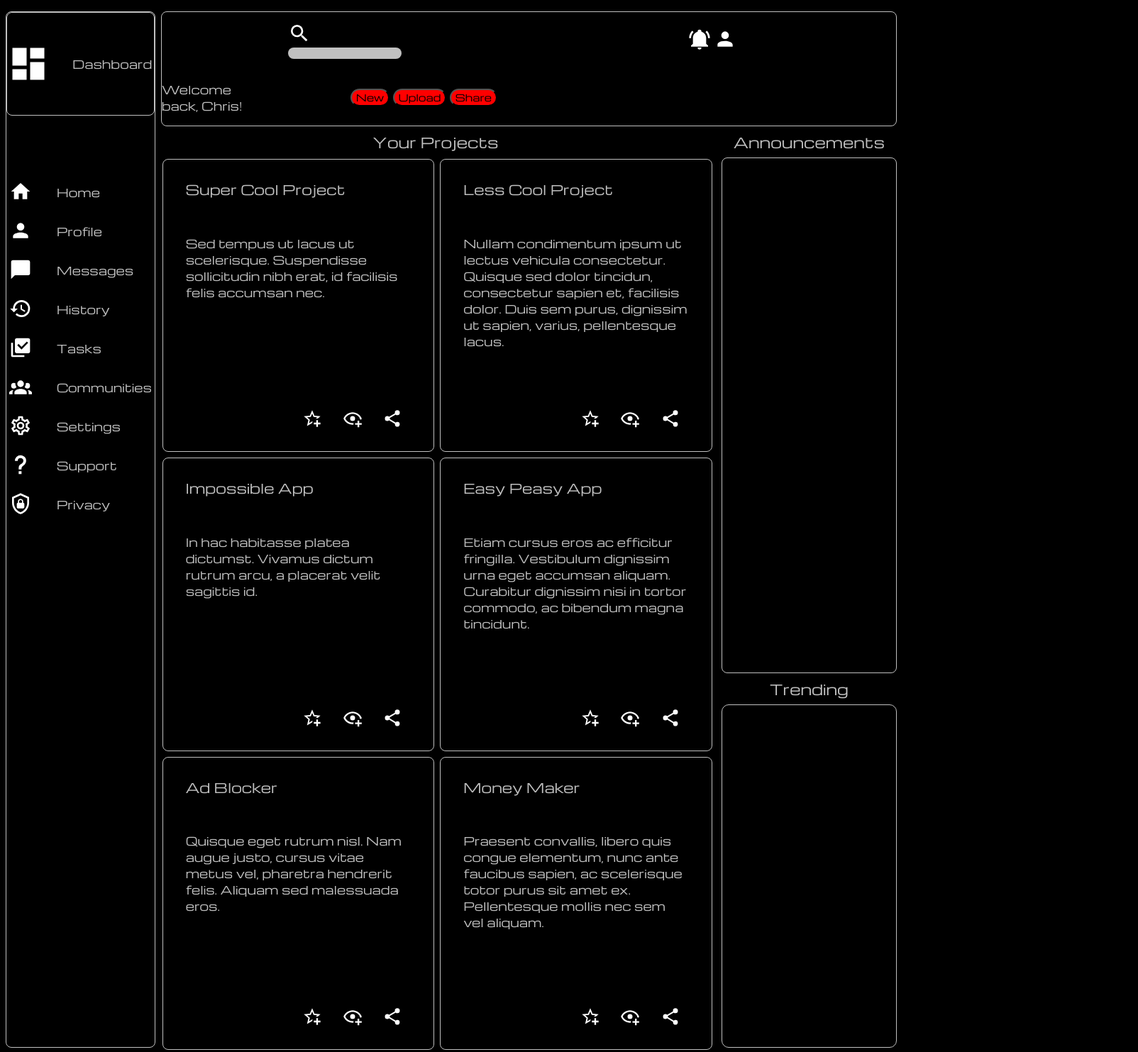
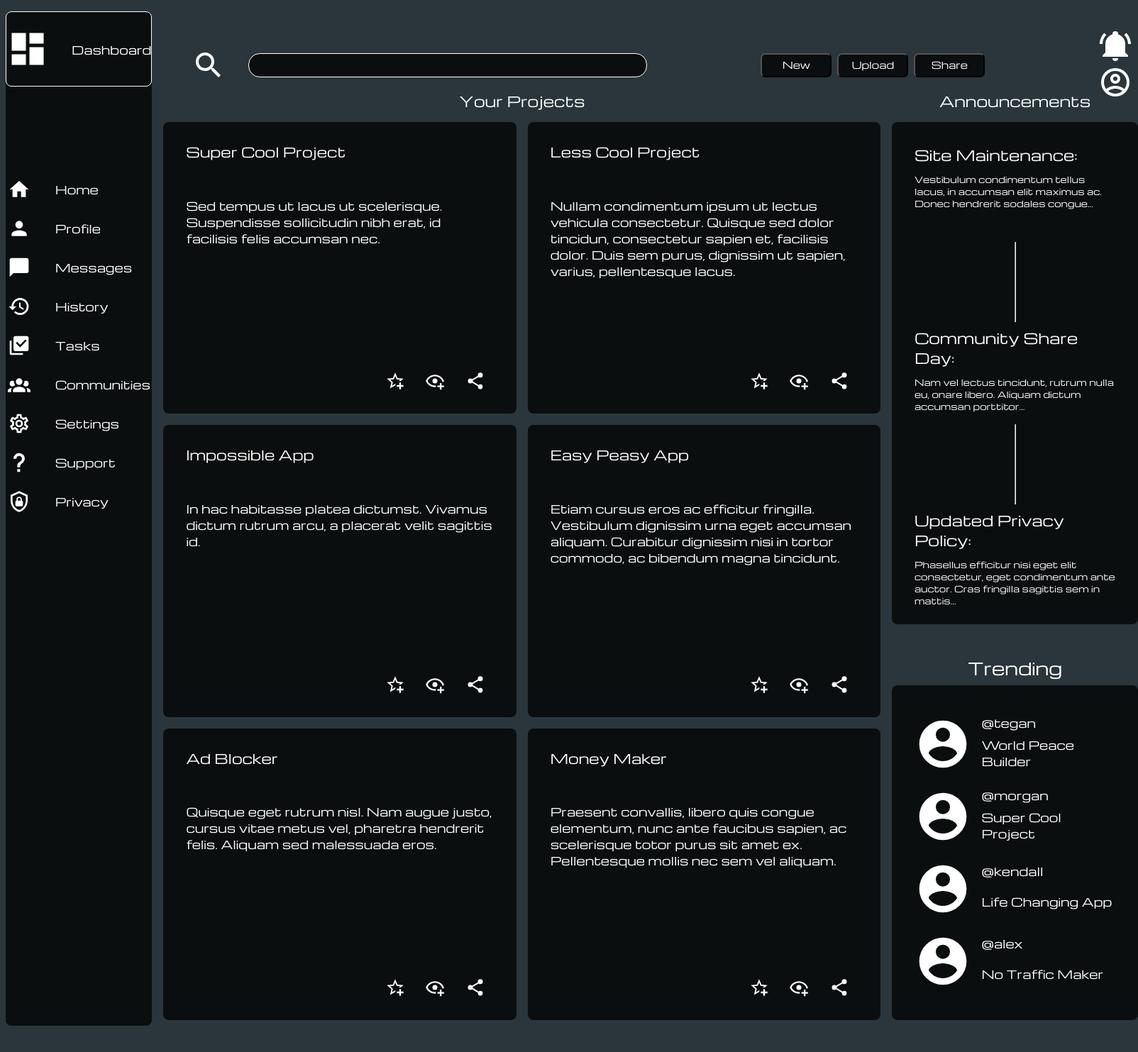
Before and after one commit to ch627110/Admin-Dashboard, a plain HTML site: page index.html in a window 1280 px wide. Shown: the whole page at 71% size, 1604 px wide, since content can reach past the window. After the commit the page ends 1454 px from the top, so only its background shows below. Drawn offline with nearby package versions, Linux system fonts and the light colour scheme.

Commit message:
Style project cards and background

```diff
--- a/index.html
+++ b/index.html
@@ -56,23 +56,18 @@
         </div>
         <div id="header">
             <div id="top-row">
-                <div>
+                <div id="search">
                     <img src="icons/magnify.svg">
-                    <div id="search-bar"></div>
-                </div>
-                <div>
-                    <img src="icons/bell-ring.svg">
-                    <img src="icons/account.svg">
-                </div>
-            </div>
-            <div id="bottom-row">
-                <div>
-                    Welcome back, Chris!
+                    <div></div>
                 </div>
                 <div id="buttons">
                     <button>New</button>
                     <button>Upload</button>
                     <button>Share</button>
+                </div>
+                <div>
+                    <img src="icons/bell-ring.svg">
+                    <img src="icons/account-circle-outline.svg">
                 </div>
             </div>
         </div>
@@ -160,9 +155,55 @@
                 </div>
             </div>
             <div id="announcements-trending">
-                <div id="announcements"></div>
+                <div id="announcements">
+                    <div>
+                        <div>Site Maintenance:</div>
+                        <p>
+                            Vestibulum condimentum tellus lacus, in accumsan
+                            elit maximus ac. Donec hendrerit sodales congue...
+                        </p>
+                    </div>
+                    <hr>
+                    <div>
+                        <div>Community Share Day:</div>
+                        <p>
+                            Nam vel lectus tincidunt, rutrum nulla eu, onare
+                            libero. Aliquam dictum accumsan porttitor...
+                        </p>
+                    </div>
+                    <hr>
+                    <div>
+                        <div>Updated Privacy Policy:</div>
+                        <p>
+                            Phasellus efficitur nisi eget elit consectetur,
+                            eget condimentum ante auctor. Cras fringilla
+                            sagittis sem in mattis...
+                        </p>
+                    </div>
+                </div>
                 <div>Trending</div>
-                <div id="trending"></div>
+                <div id="trending">
+                    <div>
+                        <img src="icons/account-circle.svg">
+                        <div>@tegan</div>
+                        <p>World Peace Builder</p>
+                    </div>
+                    <div>
+                        <img src="icons/account-circle.svg">
+                        <div>@morgan</div>
+                        <p>Super Cool Project</p>
+                    </div>
+                    <div>
+                        <img src="icons/account-circle.svg">
+                        <div>@kendall</div>
+                        <p>Life Changing App</p>
+                    </div>
+                    <div>
+                        <img src="icons/account-circle.svg">
+                        <div>@alex</div>
+                        <p>No Traffic Maker</p>
+                    </div>
+                </div>
             </div>
         </div>
     </body>
--- a/styles.css
+++ b/styles.css
@@ -1,8 +1,15 @@
+html {
+    /* background-image: url('img/mike-hindle-Js5Qi_X1qzo-unsplash.jpg');
+    background-position: center;
+    background-size: cover; */
+    background-color:#2A363B;
+}
+
 * {
     font-family: "Michroma", sans-serif;
     font-weight: 400;
     font-style: normal;
-    color: silver;
+    color: white;
 }
 
 body,
@@ -17,23 +24,26 @@ body,
 #top-row,
 #bottom-row,
 #main-content,
-#title-content {
+#title-content,
+#announcements,
+#trending,
+#trending>div {
     display:grid;
 }
 
 body {
     grid-template: 1fr 8fr / 1fr 5fr;
     height: 98vh;
-    background-color: black;
 }
 
 #sidebar {
     grid-column: 1 / 2;
     grid-row: 1 / 3;
     grid-template: 1fr 9fr / 1fr;
-    border: 1px solid silver;
     border-radius: 0.5em;
     margin: 0.5em 0em;
+
+    padding: 0;
 }
 
 #logo {
@@ -41,6 +51,8 @@ body {
     align-items: center;
     border: 1px solid;
     border-radius: 0.5em;
+
+    height: 6.5em;
 }
 
 #logo img {
@@ -80,36 +92,52 @@ body {
 }
 
 #header {
-    border: 1px solid silver;
     grid-column: 2 / 3;
     border-radius: 0.5em;
     margin: 0.5em 0.5em;
-
-    height: 10em;
-
+    height: 6.5em;
     grid-template: 1fr 1fr / 1fr;
 }
 
+/* top row of the header */
 #top-row {
-    grid-template: 1fr / 1fr 1fr;
-    justify-items: center;
+    grid-template: 1fr / 1fr 1fr 0.5fr;
     align-items: center;
+    padding-top: 1.5em;
 }
 
+/* top icons of the header */
 #top-row img {
     filter: invert();
-    width: 2em;
+    width: 3em;
 }
 
-#top-row div {
-    /* border: 1px solid red; */
+#top-row #search {
+    padding-left: 3em;
+    display: grid;
+    grid-template: 1fr / 1fr 1fr;
 }
 
-#search-bar {
-    background-color: silver;
-    border-radius: 2em;
-    height: 1em;
-    width: 10em
+#buttons~div {
+    gap: 20em;
+}
+
+#top-row div>div {
+    border: 1px solid;
+    border-radius: 1em;
+    height: 2em;
+    align-self: center;
+    width: 35em;
+    margin-left: 2em;
+}
+
+#top-row img:hover {
+    border: 1px solid black;
+    border-radius: 0.5em;
+}
+
+#top-row div>div:hover {
+    border: 2px solid;
 }
 
 h3 {
@@ -127,13 +155,17 @@ h3 {
 }
 
 #buttons {
-    justify-self: center;
+    display: grid;
+    grid-template: 1fr / 1fr 1fr 1fr;
+    padding-left: 10em;
+    padding-right: 10em;
+    gap: 0.5em;
 }
 
 #buttons button {
-    color: black;
-    background-color: red;
-    border-radius: 1em;
+    border-radius: 0.5em;
+    height: 2.5em;
+    width: 7.5em;
 }
 
 #main-content {
@@ -154,17 +186,14 @@ h3 {
 #projects {
     grid-template: 1fr 1fr 1fr / 1fr 1fr;
     grid-column: 1 / 1;
-    gap: 0.5em;
-    margin: 10px 5px 5px 10px;
+    gap: 1em;
+    margin: 1em 1em;
 }
 
 /* projects cards */
 #projects>div {
-    border: 1px solid silver;
     border-radius: 0.5em;
-
     display: grid;
-
     grid-template: auto 2fr 1fr / 1fr;
 }
 
@@ -202,23 +231,57 @@ h3 {
     grid-template: 1.5fr auto 1fr / 1fr;
     grid-column: 2 / 2;
     gap: 0.5em;
-    margin: 0.5em 0.5em;
-}
-
-#announcements-trending div {
-    border-radius: 0.5em;
+    margin: 1em 0em;
 }
 
 #announcements {
-    border: 1px solid;
+    border-radius: 0.5em;
+    grid-template-rows: repeat(auto-fit, minmax(1em, 1fr));
+    padding: 2em;
+}
+
+#announcements>div>div{
+    font-size: 1.25em;
+}
+
+#announcements>div>p{
+    font-size: 0.75em;
 }
 
 /* trending header */
-#announcements-trending div~div  {
-    font-size: 1.25em;
+#announcements+div  {
+    font-size: 1.5em;
     text-align: center;
+    margin-top: 1.5em;
 }
 
 #trending {
-    border: 1px solid;
+    border-radius: 0.5em;
+    grid-template-rows: repeat(auto-fit, minmax(1em, 1fr));
+    padding: 2em;
 }
+
+#trending>div {
+    height: auto;
+    grid-template: 1fr 1fr / 1fr 2fr;
+    align-items: center;
+}
+
+#trending>div>img {
+    grid-row: 1 / 3;
+    filter: invert();
+    width: 5em;
+}
+
+#trending p {
+    margin-top: 0;
+}
+
+#sidebar,
+#projects>div,
+#announcements,
+#trending,
+#top-row div>div,
+button {
+    background-color: rgba(0,0,0, 0.75);
+}
```
Also changed, not shown: icons/account-circle-outline.svg (added), icons/account-circle.svg (added).
